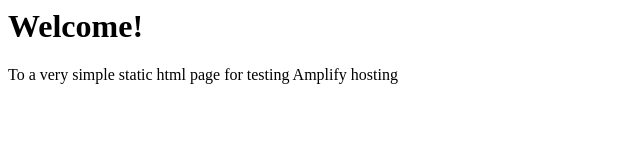
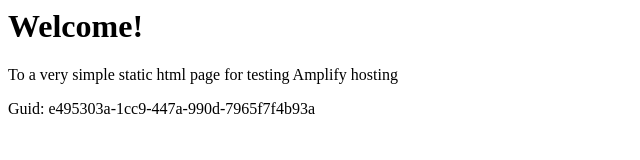
Before and after one commit to aws-aemilia-sfo/Github-PR-Commit-Integration-Test-DoNotTouch-v0-preprod-us-west-1, a website: page src/index.html in a window 1280 px wide. Shown: the whole page, without its empty margins (0-640 px from the left). Drawn offline with Linux system fonts and the light colour scheme.

Commit message:
commit from integ tests

```diff
--- a/src/index.html
+++ b/src/index.html
@@ -1,3 +1,5 @@
+
+
 <html lang="en">
 
 <head>
@@ -10,6 +12,6 @@
 <body>
     <h1>Welcome!</h1>
     <p>To a very simple static html page for testing Amplify hosting</p>
-</body>
+    <p>Guid: e495303a-1cc9-447a-990d-7965f7f4b93a</p></body>
 
 </html>
```
